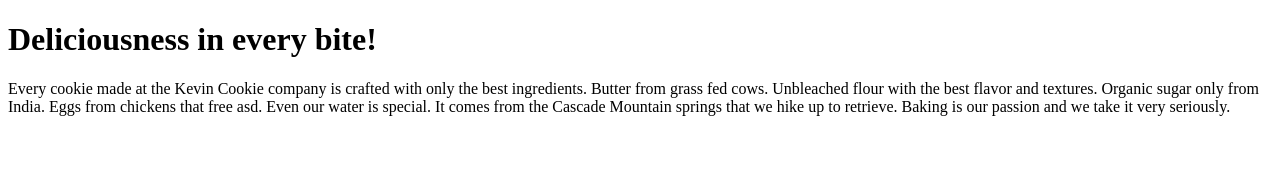
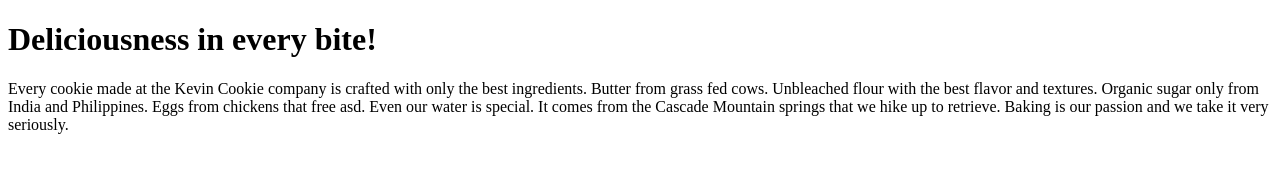
Before and after one commit to jamesroy7/test.com, a plain HTML site: page index.htm in a window 1280 px wide. Drawn offline with Linux system fonts and the light colour scheme.

Commit message:
Update index.htm

```diff
--- a/index.htm
+++ b/index.htm
@@ -4,7 +4,7 @@
 
 <h1>Deliciousness in every bite!</h1>
 
-<p>Every cookie made at the Kevin Cookie company is crafted with only the best ingredients. Butter from grass fed cows. Unbleached flour with the best flavor and textures. Organic sugar only from India. Eggs from chickens that free asd. Even our water is special. It comes from the Cascade Mountain springs that we hike up to retrieve. Baking is our passion and we take it very seriously.</p>
+<p>Every cookie made at the Kevin Cookie company is crafted with only the best ingredients. Butter from grass fed cows. Unbleached flour with the best flavor and textures. Organic sugar only from India and Philippines. Eggs from chickens that free asd. Even our water is special. It comes from the Cascade Mountain springs that we hike up to retrieve. Baking is our passion and we take it very seriously.</p>
 
 
 </body>
```
